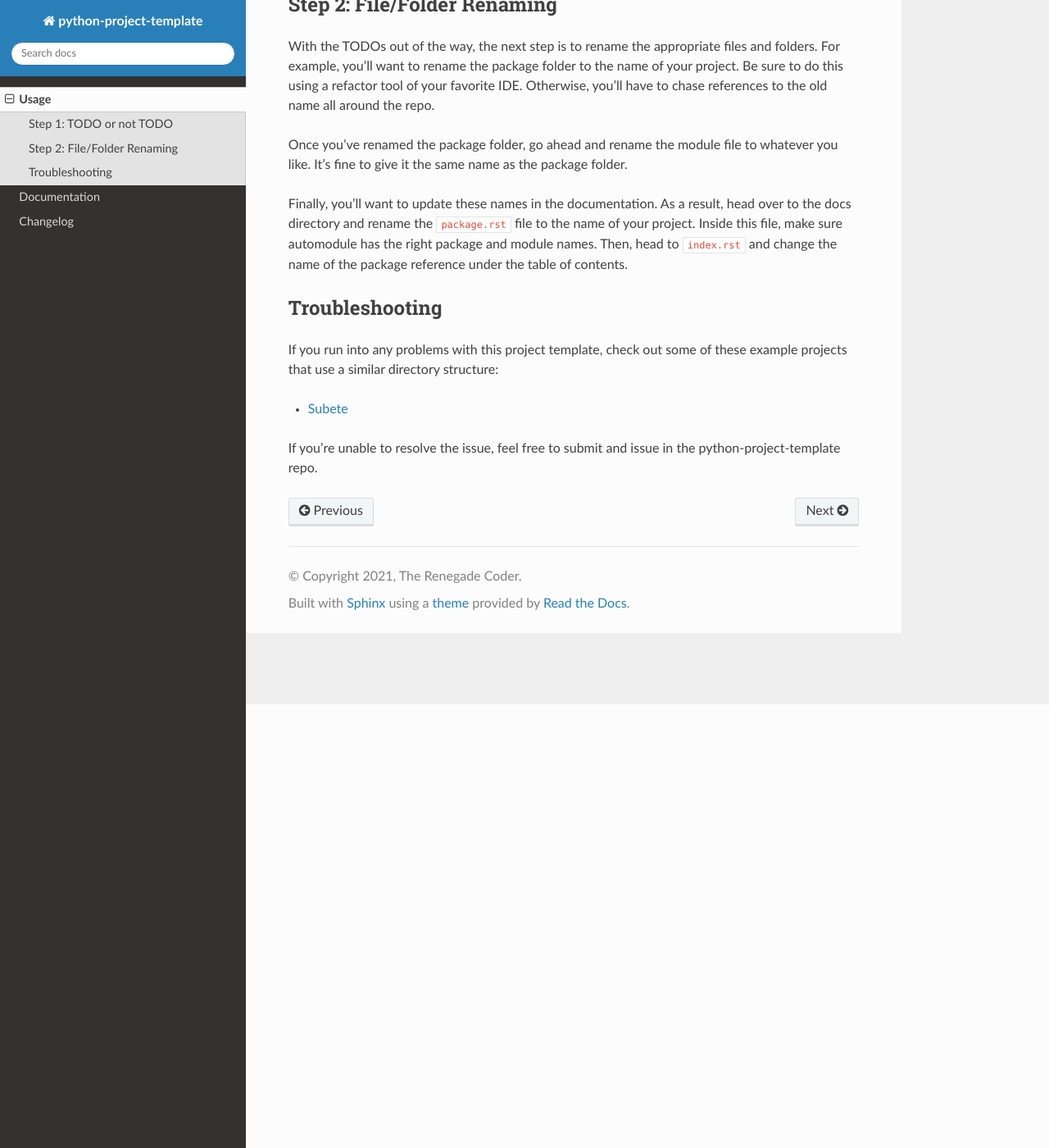
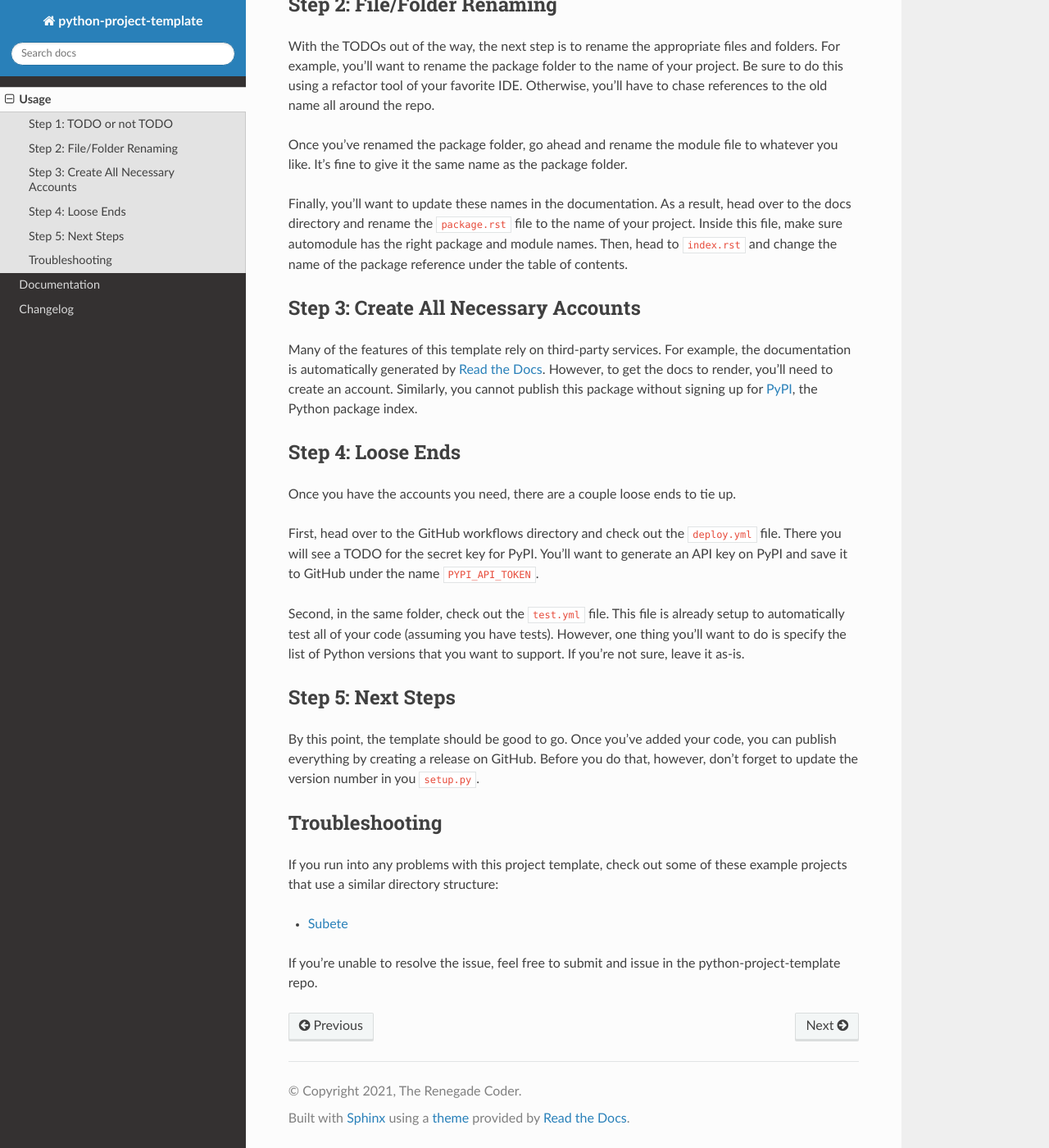
Before and after one commit to TheRenegadeCoder/ultimate-python-project-template, a Sphinx documentation site: the page built from docs/usage.rst, in a window 1280 px wide and 1400 px high, scrolled down 541 px. Shown: the whole window at 82% size. Built offline with Sphinx 7.4.7 and the Read the Docs theme 2.0.0, drawn with Linux system fonts in a browser that asks for light colours.

Commit message:
Added a significant amount of docs

```diff
--- a/docs/index.rst
+++ b/docs/index.rst
@@ -1,7 +1,7 @@
 Welcome to the Ultimate Python Project Template!
 ================================================
 
-The ultimate Python project template is a repo designed to
+The Python project template is a repo designed to
 help folks kick off a project with best practices in mind
 from the very start. The goal of this documentation is to
 provide an example of how you might use this template as well
--- a/docs/usage.rst
+++ b/docs/usage.rst
@@ -44,6 +44,43 @@ names. Then, head to ``index.rst`` and change
 the name of the package reference under the table
 of contents.
 
+Step 3: Create All Necessary Accounts
+-------------------------------------
+
+Many of the features of this template rely on third-party
+services. For example, the documentation is automatically
+generated by `Read the Docs <https://readthedocs.org/>`_.
+However, to get the docs to render, you'll need to create
+an account. Similarly, you cannot publish this package without
+signing up for `PyPI <https://pypi.org/>`_, the Python package
+index.
+
+Step 4: Loose Ends
+------------------
+
+Once you have the accounts you need, there are a couple loose
+ends to tie up.
+
+First, head over to the GitHub workflows
+directory and check out the ``deploy.yml`` file. There you
+will see a TODO for the secret key for PyPI. You'll want to
+generate an API key on PyPI and save it to GitHub under the
+name ``PYPI_API_TOKEN``.
+
+Second, in the same folder, check out the ``test.yml`` file.
+This file is already setup to automatically test all of your
+code (assuming you have tests). However, one thing you'll
+want to do is specify the list of Python versions that you
+want to support. If you're not sure, leave it as-is.
+
+Step 5: Next Steps
+------------------
+
+By this point, the template should be good to go. Once you've
+added your code, you can publish everything by creating a
+release on GitHub. Before you do that, however, don't forget
+to update the version number in you ``setup.py``.
+
 Troubleshooting
 ---------------
 
--- a/setup.py
+++ b/setup.py
@@ -11,11 +11,12 @@ except ImportError:
 with open("README.md", "r") as fh:
     long_description = fh.read()
 
+# TODO: set version of project (e.g., 0.1.0)
 MAJOR = 0
 MINOR = 1
 PATCH = 0
 
-name = "python-project-template"  # TODO: set name of project
+name = "python-project-template"  # TODO: set name of project (e.g. subete)
 version = f"{MAJOR}.{MINOR}"
 release = f"{MAJOR}.{MINOR}.{PATCH}"
 setuptools.setup(
```
